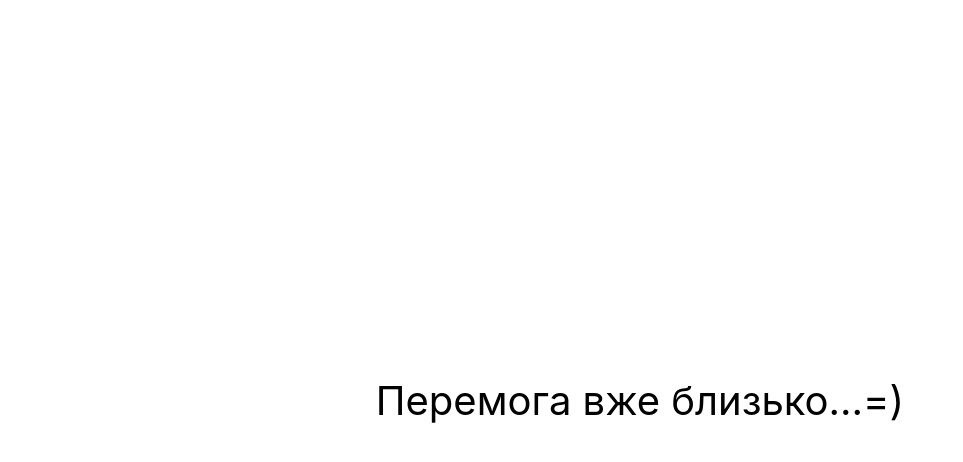
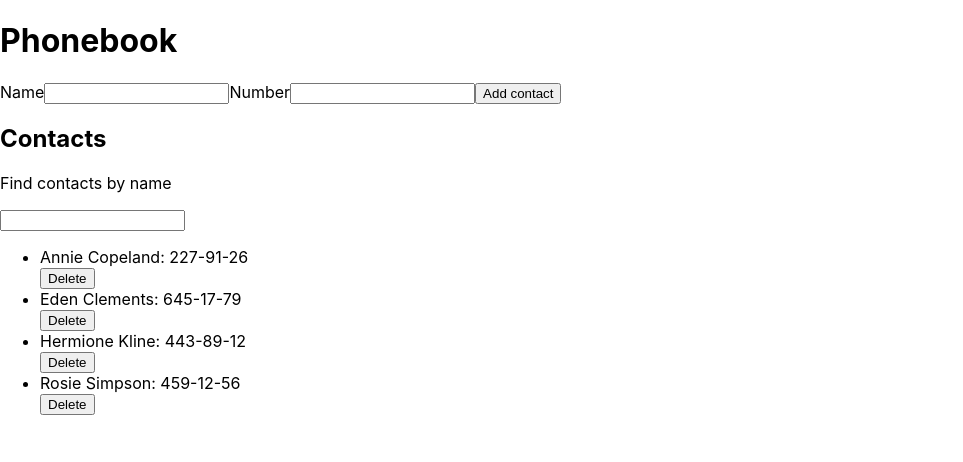
Before and after one commit to aslanukr/goit-react-hw-02-phonebook, a React (Create React App) app: page / in a window 1280 px wide. Shown: the top 462 px of the page, without its empty margins (0-963 px from the left). Built offline with nearby package versions, Linux system fonts and the light colour scheme.

Commit message:
task 2 without styles

```diff
--- a/package.json
+++ b/package.json
@@ -7,6 +7,7 @@
     "@testing-library/jest-dom": "^5.16.3",
     "@testing-library/react": "^12.1.4",
     "@testing-library/user-event": "^13.5.0",
+    "nanoid": "^4.0.2",
     "prop-types": "^15.8.1",
     "react": "^18.1.0",
     "react-dom": "^18.1.0",
--- a/src/components/App.jsx
+++ b/src/components/App.jsx
@@ -1,16 +1,78 @@
-export const App = () => {
-  return (
-    <div
-      style={{
-        height: '100vh',
-        display: 'flex',
-        justifyContent: 'center',
-        alignItems: 'center',
-        fontSize: 40,
-        color: '#010101',
-      }}
-    >
-      Перемога вже близько...=)
-    </div>
-  );
-};
+import { Component } from 'react';
+import { nanoid } from 'nanoid';
+import { ContactForm } from './ContactForm/ContactForm';
+import { Filter } from './Filter/Filter';
+import { ContactList } from './ContactList/ContactList';
+
+export class App extends Component {
+  state = {
+    contacts: [
+      { id: 'id-1', name: 'Rosie Simpson', number: '459-12-56' },
+      { id: 'id-2', name: 'Hermione Kline', number: '443-89-12' },
+      { id: 'id-3', name: 'Eden Clements', number: '645-17-79' },
+      { id: 'id-4', name: 'Annie Copeland', number: '227-91-26' },
+    ],
+    filter: '',
+  };
+
+  addContact = data => {
+    const { name, number } = data;
+    const normalizedName = name.toLowerCase();
+
+    if (
+      this.state.contacts
+        .map(contact => contact.name.toLowerCase())
+        .includes(normalizedName)
+    ) {
+      alert(`${name} is already in contacts`);
+      return;
+    }
+
+    const newContact = { id: nanoid(), name, number };
+
+    this.setState(prevState => ({
+      contacts: [...prevState.contacts, newContact],
+    }));
+  };
+
+  deleteContact = contactId => {
+    this.setState(prevState => ({
+      contacts: prevState.contacts.filter(contact => contact.id !== contactId),
+    }));
+  };
+
+  filterHandler = e => {
+    const { name, value } = e.target;
+
+    this.setState({ [name]: value });
+  };
+
+  getFilteredContacts() {
+    const { contacts, filter } = this.state;
+    const normalizedFilter = filter.toLowerCase();
+    const sortedContacts = contacts.sort((a, b) =>
+      a.name.localeCompare(b.name)
+    );
+    return sortedContacts.filter(contact =>
+      contact.name.toLowerCase().includes(normalizedFilter)
+    );
+  }
+
+  render() {
+    const { filter } = this.state;
+    const filteredContacts = this.getFilteredContacts();
+
+    return (
+      <div>
+        <h1>Phonebook</h1>
+        <ContactForm onSubmit={this.addContact} />
+        <h2>Contacts</h2>
+        <Filter filter={filter} onChange={this.filterHandler} />
+        <ContactList
+          contactsArray={filteredContacts}
+          deleteContact={this.deleteContact}
+        />
+      </div>
+    );
+  }
+}
--- /dev/null
+++ b/src/components/ContactForm/ContactForm.jsx
@@ -0,0 +1,62 @@
+import { Component } from 'react';
+import PropTypes from 'prop-types';
+
+export class ContactForm extends Component {
+  state = {
+    name: '',
+    number: '',
+  };
+
+  formInputHandler = e => {
+    const { name, value } = e.target;
+    this.setState({ [name]: value });
+  };
+
+  handleSubmit = e => {
+    e.preventDefault();
+    this.props.onSubmit(this.state);
+    this.setState({
+      name: '',
+      number: '',
+    });
+  };
+
+  render() {
+    const { name, number } = this.state;
+    return (
+      <>
+        <form onSubmit={this.handleSubmit} autoComplete="off">
+          <label>
+            Name
+            <input
+              onChange={this.formInputHandler}
+              type="text"
+              name="name"
+              value={name}
+              pattern="^[a-zA-Zа-яА-Я]+(([' -][a-zA-Zа-яА-Я ])?[a-zA-Zа-яА-Я]*)*$"
+              title="Name may contain only letters, apostrophe, dash and spaces. For example Adrian, Jacob Mercer, Charles de Batz de Castelmore d'Artagnan"
+              required
+            />
+          </label>
+          <label>
+            Number
+            <input
+              onChange={this.formInputHandler}
+              type="tel"
+              name="number"
+              value={number}
+              pattern="\+?\d{1,4}?[-.\s]?\(?\d{1,3}?\)?[-.\s]?\d{1,4}[-.\s]?\d{1,4}[-.\s]?\d{1,9}"
+              title="Phone number must be digits and can contain spaces, dashes, parentheses and can start with +"
+              required
+            />
+          </label>
+          <button type="submit">Add contact</button>
+        </form>
+      </>
+    );
+  }
+}
+
+ContactForm.propTypes = {
+  onSubmit: PropTypes.func.isRequired,
+};
--- /dev/null
+++ b/src/components/ContactList/ContactList.jsx
@@ -0,0 +1,23 @@
+import PropTypes from 'prop-types';
+import { ListItem } from './ListItem';
+
+export const ContactList = ({ contactsArray, deleteContact }) => {
+  return (
+    <>
+      <ul>
+        <ListItem filteredContacts={contactsArray} deleteItem={deleteContact} />
+      </ul>
+    </>
+  );
+};
+
+ContactList.propTypes = {
+  contactsArray: PropTypes.arrayOf(
+    PropTypes.shape({
+      id: PropTypes.string.isRequired,
+      name: PropTypes.string.isRequired,
+      number: PropTypes.string.isRequired,
+    }).isRequired
+  ).isRequired,
+  deleteContact: PropTypes.func.isRequired,
+};
--- /dev/null
+++ b/src/components/ContactList/ListItem.jsx
@@ -0,0 +1,38 @@
+import PropTypes from 'prop-types';
+
+export const ListItem = ({ filteredContacts, deleteItem }) => {
+  return (
+    <>
+      {filteredContacts.length ? (
+        filteredContacts.map(({ id, name, number }) => (
+          <li key={id}>
+            {name}: {number}
+            <div>
+              <button
+                type="button"
+                name="delete"
+                value={id}
+                onClick={() => deleteItem(id)}
+              >
+                Delete
+              </button>
+            </div>
+          </li>
+        ))
+      ) : (
+        <p>No contacts</p>
+      )}
+    </>
+  );
+};
+
+ListItem.propTypes = {
+  filteredContacts: PropTypes.arrayOf(
+    PropTypes.shape({
+      id: PropTypes.string.isRequired,
+      name: PropTypes.string.isRequired,
+      number: PropTypes.string.isRequired,
+    }).isRequired
+  ).isRequired,
+  deleteItem: PropTypes.func.isRequired,
+};
--- /dev/null
+++ b/src/components/Filter/Filter.jsx
@@ -0,0 +1,15 @@
+import PropTypes from 'prop-types';
+
+export const Filter = ({ filter, onChange }) => {
+  return (
+    <>
+      <p>Find contacts by name</p>
+      <input type="text" name="filter" value={filter} onChange={onChange} />
+    </>
+  );
+};
+
+Filter.propTypes = {
+  filter: PropTypes.string.isRequired,
+  onChange: PropTypes.func.isRequired,
+};
```
Also changed, not shown: 1 other file (tests, documents, lock files or other folders).
